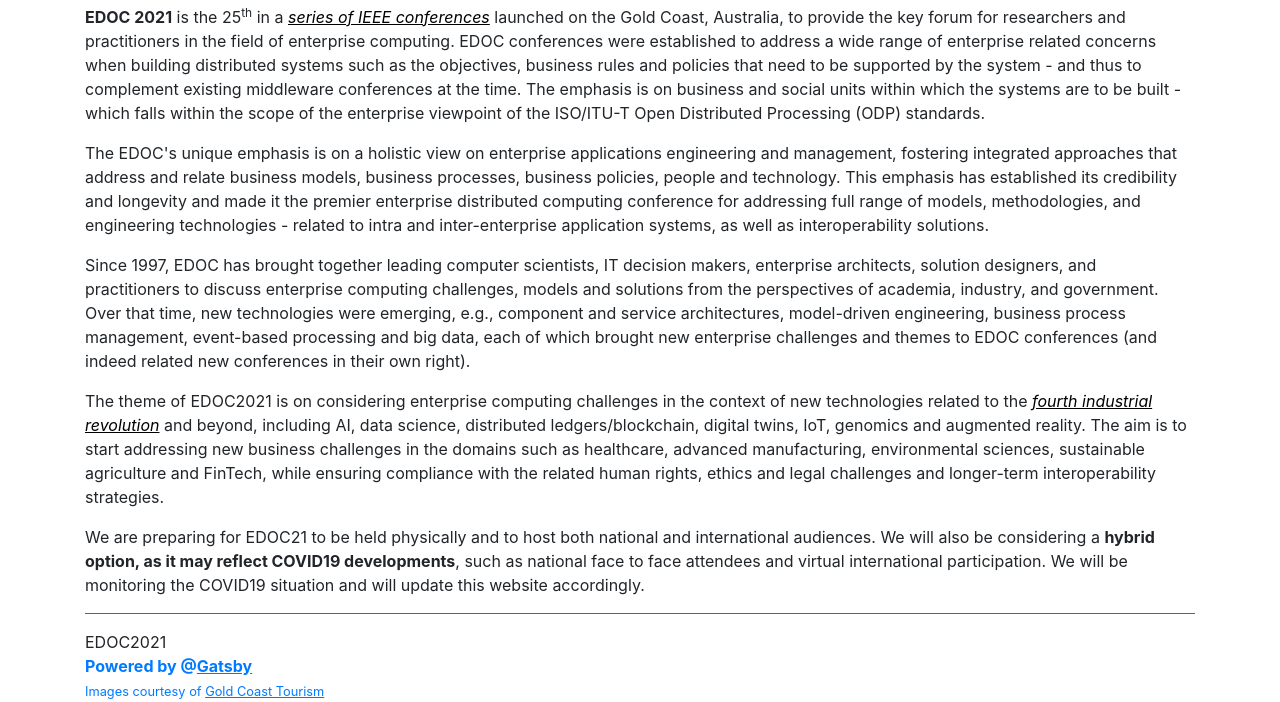
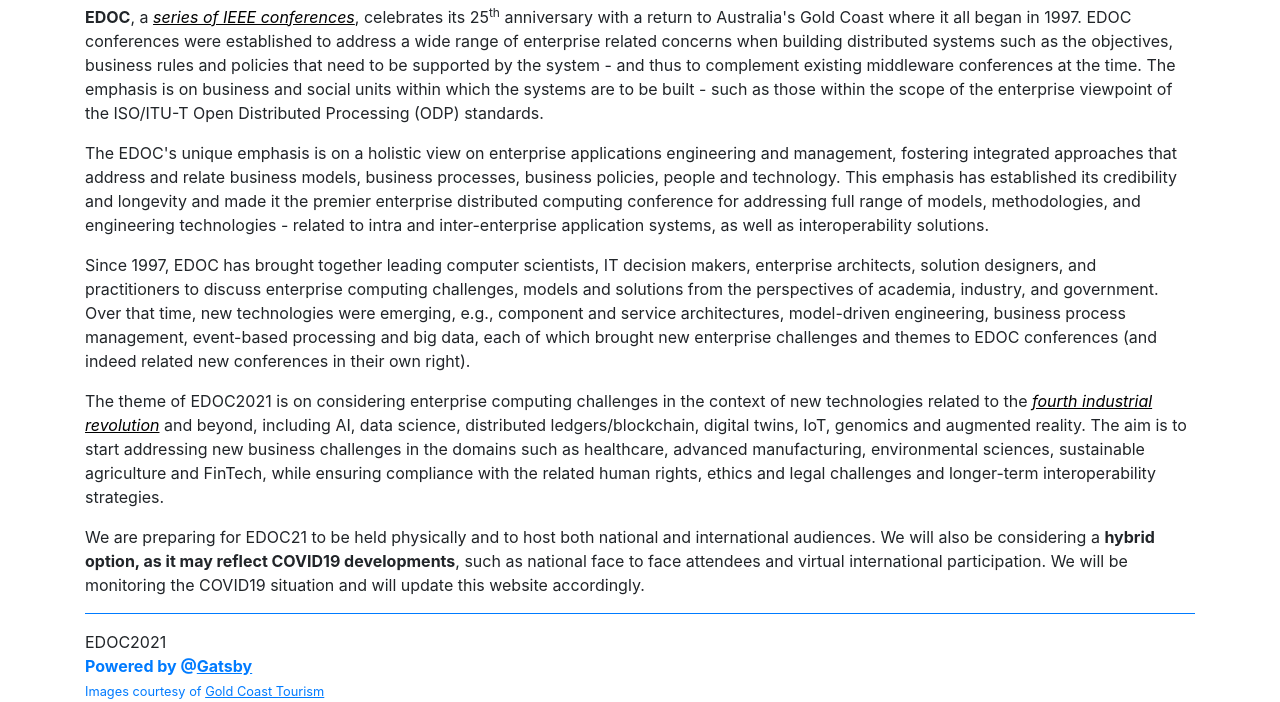
Before and after one commit to edoc2021/2021, a Gatsby site: page / in a window 1280 px wide. Shown: the part 1111-1813 px from the top of the page. Built offline with nearby package versions, Linux system fonts and the light colour scheme; Gatsby itself is replaced by a stand-in of ours.

Commit message:
:zap: fix: main page

```diff
--- a/content/posts/2020-10-23-main-page/index.md
+++ b/content/posts/2020-10-23-main-page/index.md
@@ -3,7 +3,7 @@
 date: '2020-10-23T22:12:03.284Z'
 type: post
 ---
-**EDOC 2021** is the 25<sup>th</sup> in a <a style="color: black;text-decoration: underline;" href="http://www.ieee-edoc.org/"><i>series of IEEE conferences</i></a> launched on the Gold Coast, Australia, to provide the key forum for researchers and practitioners in the field of enterprise computing. EDOC conferences were established to address a wide range of enterprise related concerns when building distributed systems such as the objectives, business rules and policies that need to be supported by the system - and thus to complement existing middleware conferences at the time. The emphasis is on business and social units within which the systems are to be built - which falls within the scope of the enterprise viewpoint of the ISO/ITU-T Open Distributed Processing (ODP) standards.
+**EDOC**, a <a style="color: black;text-decoration: underline;" href="http://www.ieee-edoc.org/"><i>series of IEEE conferences</i></a>, celebrates its 25<sup>th</sup> anniversary with a return to Australia's Gold Coast where it all began in 1997. EDOC conferences were established to address a wide range of enterprise related concerns when building distributed systems such as the objectives, business rules and policies that need to be supported by the system - and thus to complement existing middleware conferences at the time. The emphasis is on business and social units within which the systems are to be built - such as those within the scope of the enterprise viewpoint of the ISO/ITU-T Open Distributed Processing (ODP) standards.
 
 The EDOC's unique emphasis is on a holistic view on enterprise applications engineering and management, fostering integrated approaches that address and relate business models, business processes, business policies, people and technology. This emphasis has established its credibility and longevity and made it the premier enterprise distributed computing conference for addressing full range of models, methodologies, and engineering technologies - related to intra and inter-enterprise application systems, as well as interoperability solutions.
 
```
